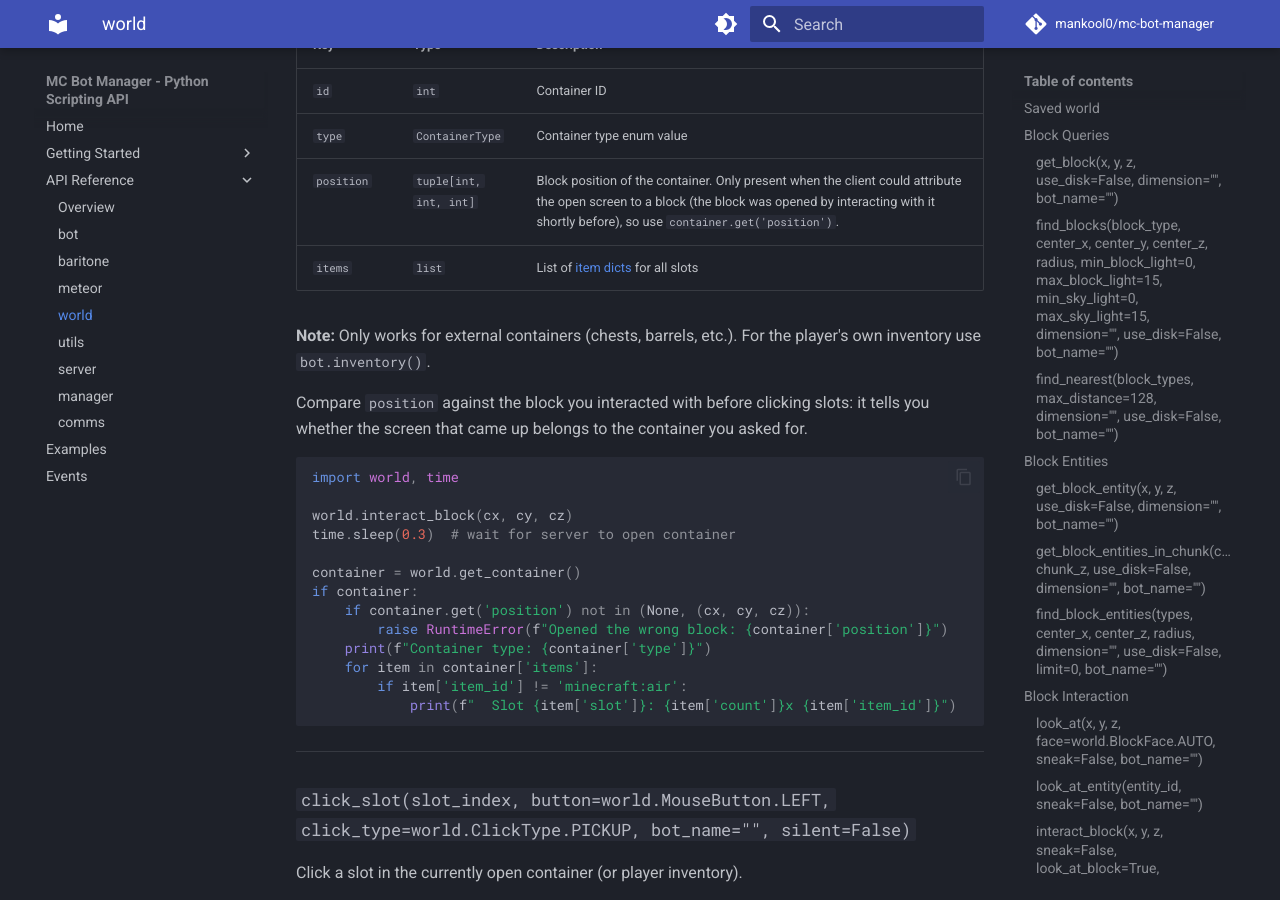
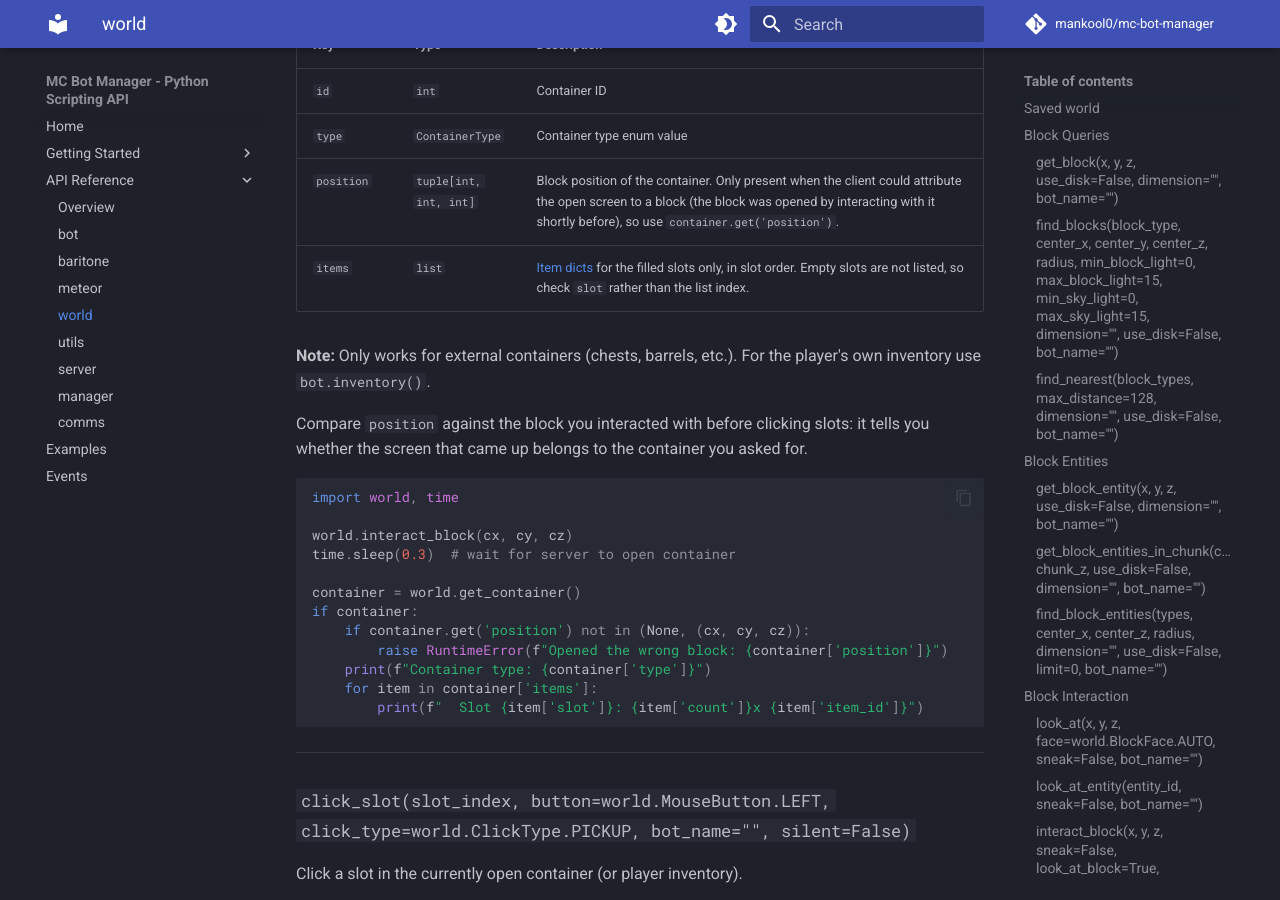
Before and after one commit to mankool0/mc-bot-manager, an MkDocs documentation site: the page built from docs/api/world.md, in a window 1280 px wide and 900 px high, scrolled down 16471 px. Built offline with MkDocs 1.6.1 and Material for MkDocs 9.7.7, drawn with Linux system fonts in a browser that asks for light colours; comment, search, counter and statistics services are not loaded; the version menu is left out.

Commit message:
fix docs: get_container items lists filled slots only

````diff
--- a/docs/api/world.md
+++ b/docs/api/world.md
@@ -637,7 +637,7 @@ Get the currently open container. Returns `None` if no container is open or bot
 | `id` | `int` | Container ID |
 | `type` | `ContainerType` | Container type enum value |
 | `position` | `tuple[int, int, int]` | Block position of the container. Only present when the client could attribute the open screen to a block (the block was opened by interacting with it shortly before), so use `container.get('position')`. |
-| `items` | `list` | List of [item dicts](bot.md#item-dict) for all slots |
+| `items` | `list` | [Item dicts](bot.md#item-dict) for the filled slots only, in slot order. Empty slots are not listed, so check `slot` rather than the list index. |
 
 **Note:** Only works for external containers (chests, barrels, etc.). For the player's own inventory use `bot.inventory()`.
 
@@ -655,8 +655,7 @@ if container:
         raise RuntimeError(f"Opened the wrong block: {container['position']}")
     print(f"Container type: {container['type']}")
     for item in container['items']:
-        if item['item_id'] != 'minecraft:air':
-            print(f"  Slot {item['slot']}: {item['count']}x {item['item_id']}")
+        print(f"  Slot {item['slot']}: {item['count']}x {item['item_id']}")
 ```
 
 ---
````
Also changed, not shown: 1 other file.
